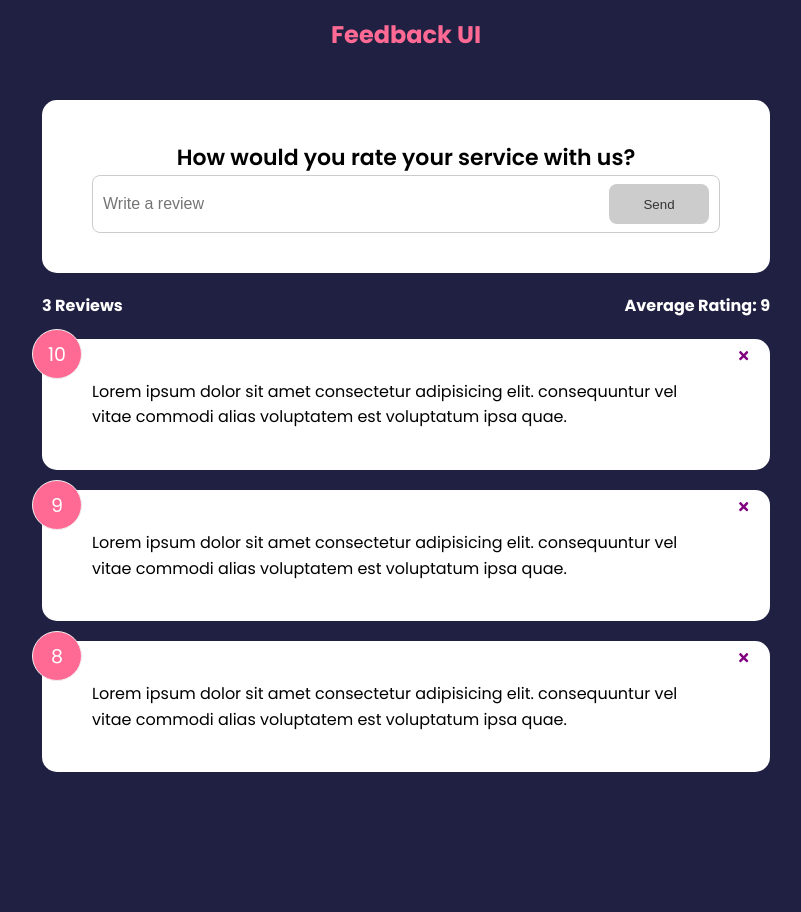
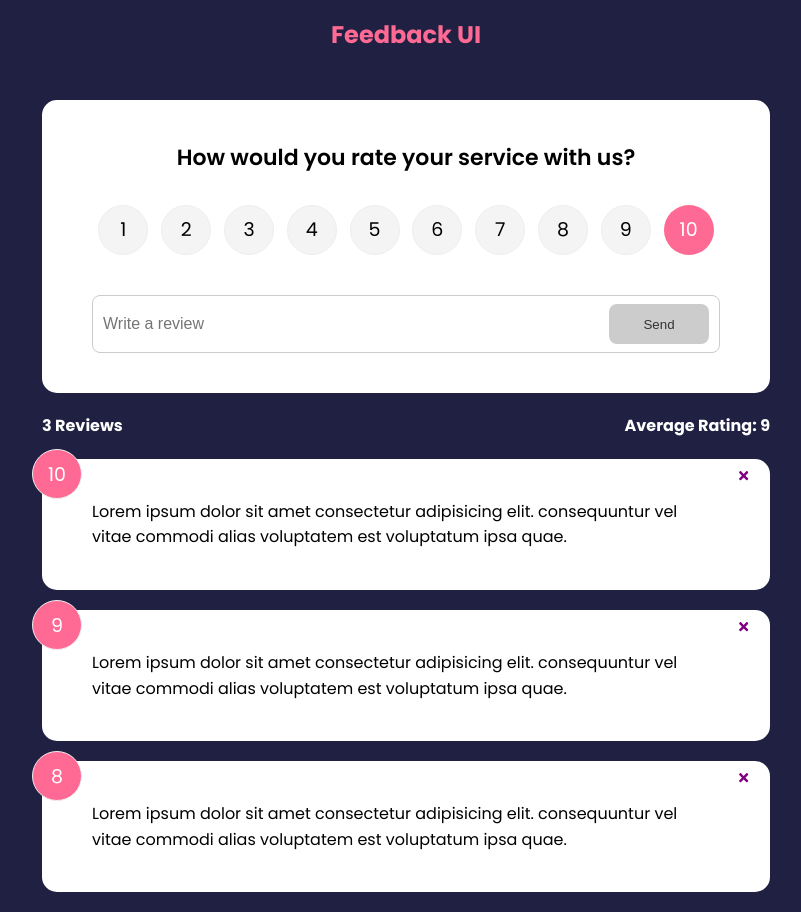
Before and after one commit to martiniucanastasia/react-feedback, a React (Create React App) app: page / in a window 1280 px wide. Shown: the whole page, without its empty margins (234-1035 px from the left). Before the commit the page ends 800 px from the top, so only its background shows below. Built offline with nearby package versions, Linux system fonts and the light colour scheme.

Commit message:
add rating select component

```diff
--- a/src/components/FeedbackForm.jsx
+++ b/src/components/FeedbackForm.jsx
@@ -1,9 +1,11 @@
 import { Card } from "./shared/Card";
 import { useState } from "react";
 import { Button } from "./shared/Button";
+import { RatingSelect } from "./RatingSelect";
 
 export const FeedbackForm = () => {
   const [text, setText] = useState("");
+  const [rating, setRating] = useState(10);
   const [btnDisabled, setBtnDisabled] = useState(true);
   const [message, setMessage] = useState("");
 
@@ -25,7 +27,8 @@
     <Card>
       <form>
         <h2>How would you rate your service with us?</h2>
-        {/* TODO Rating Select Component */}
+        <RatingSelect select={setRating} selected={rating} />
+
         <div className="input-group">
           <input
             onChange={handleTextChange}
--- /dev/null
+++ b/src/components/RatingSelect.jsx
@@ -0,0 +1,24 @@
+export const RatingSelect = ({ select, selected }) => {
+
+  const handleChange = (e) => {
+    select(+e.currentTarget.value);
+  };
+
+  return (
+    <ul className="rating">
+      {Array.from({ length: 10 }, (_, i) => (
+        <li key={`rating-${i + 1}`}>
+          <input
+            type="radio"
+            id={`num${i + 1}`}
+            name="rating"
+            value={i + 1}
+            onChange={handleChange}
+            checked={selected === i + 1}
+          />
+          <label htmlFor={`num${i + 1}`}>{i + 1}</label>
+        </li>
+      ))}
+    </ul>
+  );
+};
```
